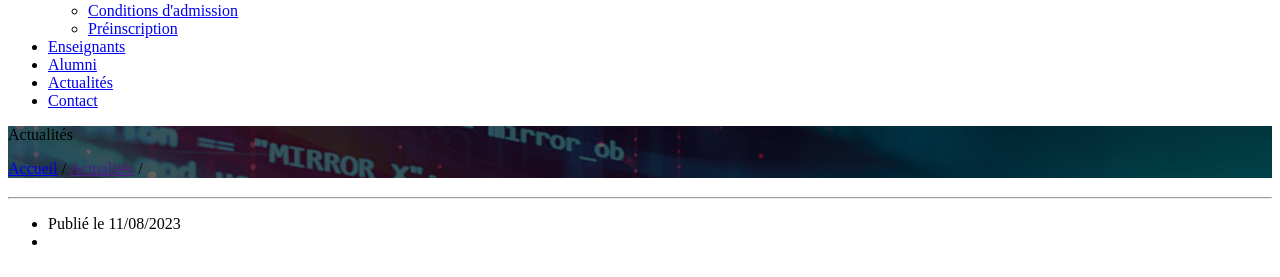
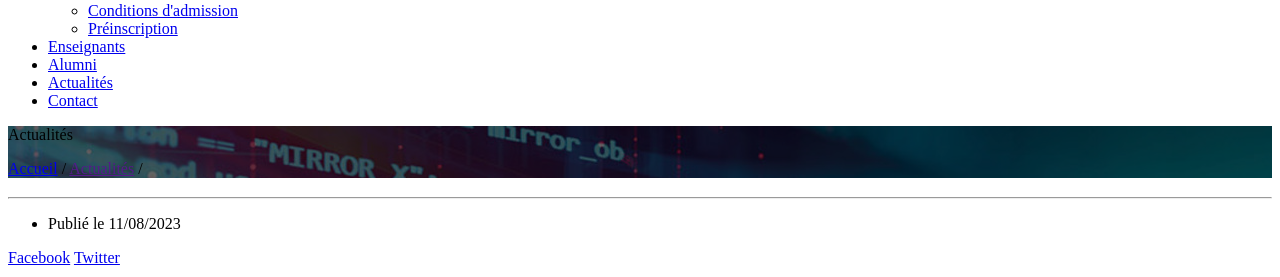
Before and after one commit to jovyzabel/fstInfoWeb, a Symfony app: template templates/news/show.html.twig in a window 1280 px wide. Shown: the part 361-638 px from the top of the page. Run offline with Twig, Linux system fonts and the light colour scheme; the template is opened without the code that fills it, so the values that code supplies are empty; form fields are guessed from the names that the template uses; some libraries are stand-ins or nearby versions.

Commit message:
Ajout des liens de partage facebook et twitter

```diff
--- a/templates/base.html.twig
+++ b/templates/base.html.twig
@@ -3,7 +3,7 @@
     <head>
         <meta name="viewport" content="width=device-width, initial-scale=1.0">
         <meta charset="UTF-8">
-        <title> Parcours Informatique - {% block title %}{% endblock %}</title>
+        <title>{% block title %}{% endblock %} -  Parcours Informatique</title>
         <link rel="icon" href="{{asset('favicon/logo_fst_2_32x32.jpg')}}" type="image/x-icon">
         <link rel="shortcut icon" href="{{asset('favicon/logo_fst_16x16.jpg')}}" type="image/x-icon">
         {# Run `composer require symfony/webpack-encore-bundle` to start using Symfony UX #}
--- a/templates/home/index.html.twig
+++ b/templates/home/index.html.twig
@@ -1,6 +1,6 @@
 {% extends 'base.html.twig' %}
 
-{% block title %}Parcours-Informatique Université Marien Ngouabi FST{% endblock %}
+{% block title %}Accueil{% endblock %}
 
 {% block meta %}
     <meta name="description" content="Le parcours Informatique de la Faculté des Sciences et Techniques de
--- a/templates/news/_latest_news.html.twig
+++ b/templates/news/_latest_news.html.twig
@@ -1,17 +1,17 @@
 <div>
     <h5>Actualités récentes</h5>
     <div class="text-subline"></div>
-    <div class="p-3">
+    <div class="p-0">
 
-        <ul class="list-unstyled">
+        <ul class="list-unstyled mt-1">
         {% for article in latest_articles %}
-            <li class="mb-3">
+            <li class="p-2 mb-1 bg-light rounded">
                 <div>
-                    <h5>
+                    <h6>
                         <a href="{{path('app_news_show', {'slug': article.slug})}}" class="text-decoration-none item-title">{{article.title}}</a>
-                    </h5>
+                    </h6>
                     <div class="row">
-                        <div class="col"><p class=""><i class="fa-solid fa-calendar-days"></i>{{article.createdAt | date('d/m/Y')}}</p></div>
+                        <div class="col"><small class=""><i class="fa-solid fa-calendar-days"></i><em> {{article.createdAt | date('d/m/Y')}}</em> </small></div>
                         </div>
                 </div>
             </li>
--- a/templates/news/show.html.twig
+++ b/templates/news/show.html.twig
@@ -19,14 +19,13 @@
 
 <div class="container ">
     <div class="row gx-5">
-        <div class="col-md-12 col-lg-8">
+        <div class="col-md-12 col-lg-9">
             <div class="">
                 <h2 class="text-bold">{{article.title}}</h2>
                 <hr class="text-subline">
                 <div class="">
                     <ul class="list-inline">
                         <li><i class="bi bi-clock-fill"></i><span class="">Publié le {{article.createdAt |date('d/m/Y')}} </span></li>
-                        <li><i class="bi bi-person-fill"></i><span class=""> {{article.account.email}}</span></li>
                     </ul>
                 </div>
                 <div class="offset-top-30">
@@ -40,23 +39,25 @@
 
                 <div class="offset-top-30 row my-3">
                     <div class="col-sm-12 col-lg-6">
-                        <div class="text-center">
+                        <div class="text-md-start">
                             {% for category in article.categories %}
                             <a class="btn btn-sm btn-outline-danger me-1 text-italic" href="#">{{category.label}}</a>
                             {% endfor %}
                         </div>
                     </div>
                     <div class="col-sm-12 col-lg-6">
-                        <div class="text-center">
-                            <a class="me-2" href="#"><i class="bi bi-facebook"></i></a>
-                            <a class="me-2" href="#"><i class="bi bi-twitter"></i></a>
-                            <a class="me-2" href="#"><i class="bi bi-google"></i></a>
-                            <a class="me-2" href="#"><i class="bi bi-whatsapp"></i></a>
+                        <div class="text-md-end">
+
+                            <a class="btn btn-sm btn-outline-primary me-1 text-italic" href="https://www.facebook.com/sharer/sharer.php?u={{absolute_url(path('app_news_show', {slug: article.slug})) }}"><i class="bi bi-facebook"></i> Facebook</a>
+                            <a class="btn btn-sm btn-outline-primary me-1 text-italic" href="https://twitter.com/intent/tweet?text={{ article.title|url_encode }}%20{{ absolute_url(path('app_news_show', {slug: article.slug})) }}%20@parcoursinfo"><i class="bi bi-twitter"></i> Twitter</a>
+
+                            {# <a class="me-2" href="#"><i class="bi bi-google"></i></a>
+                            <a class="me-2" href="#"><i class="bi bi-whatsapp"></i></a> #}
                         </div>
                     </div>
                 </div>
 
-                <div class="offset-top-50">
+                {# <div class="offset-top-50">
                     <h6 class="text-bold">Auteur</h6>
                     <div class="text-subline"></div>
                     <div class="py-2">
@@ -70,16 +71,16 @@
                             </div>
                         </div>
                     </div>
-                </div>
+                </div> #}
             </div>
         </div>
 
-        <div class="col-md-12 col-lg-4">
+        <div class="col-md-12 col-lg-3">
             <aside>
                 <div>
                     <h5>Recherche</h5>
                     <div class="text-subline"></div>
-                    <div class="p-3">
+                    <div class="py-2">
                         {# <form action="" method="get">
                             <div class="input-group mb-3">
                                 <input type="text" class="form-control" placeholder="barre de recherche" aria-label="barre de recherche" aria-describedby="basic-addon2" width="100%">
@@ -93,8 +94,7 @@
 
                          {{ form_start(form, {'action': path('app_news_result')}) }}
                             <div class="input-group mb-3">
-                            {{ form_row(form.searchText, {'label':false, 'attr': {'class':'form-control', 'height':'100%'}}) }}
-
+                                {{ form_row(form.searchText, {'label':false, 'attr':{'class': 'form-control'}}) }}
                                     <button class="input-group-text btn specifical-bg-3" type="submit">
                                         <i class="fa-solid fa-search text-white"></i>
                                     </button>
```
